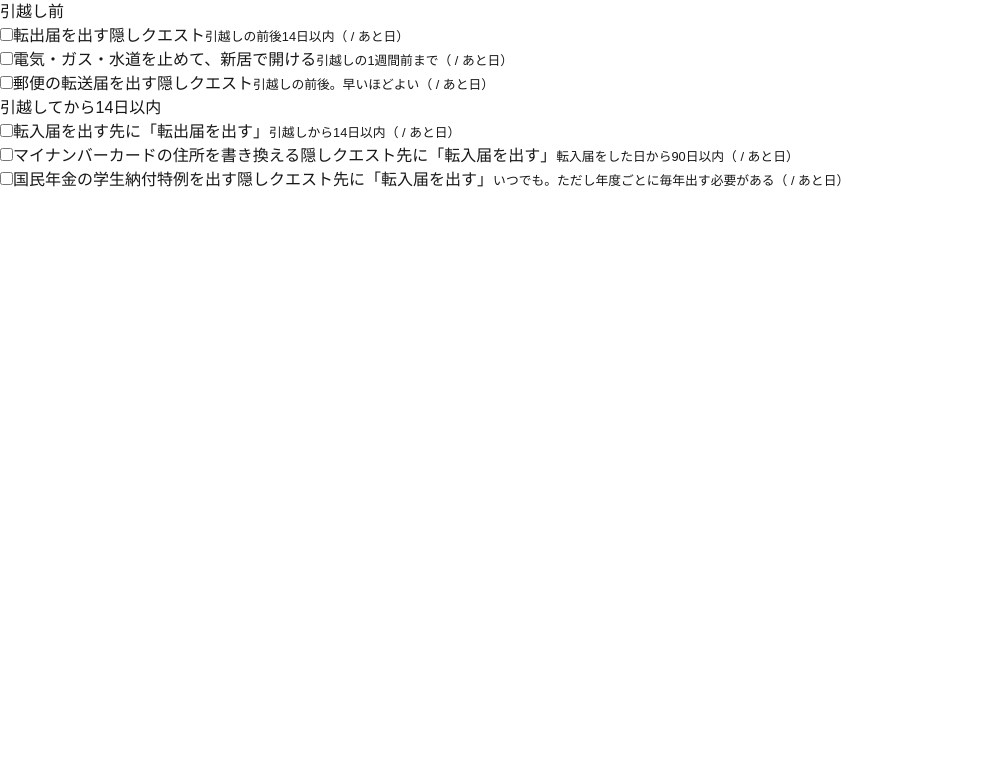
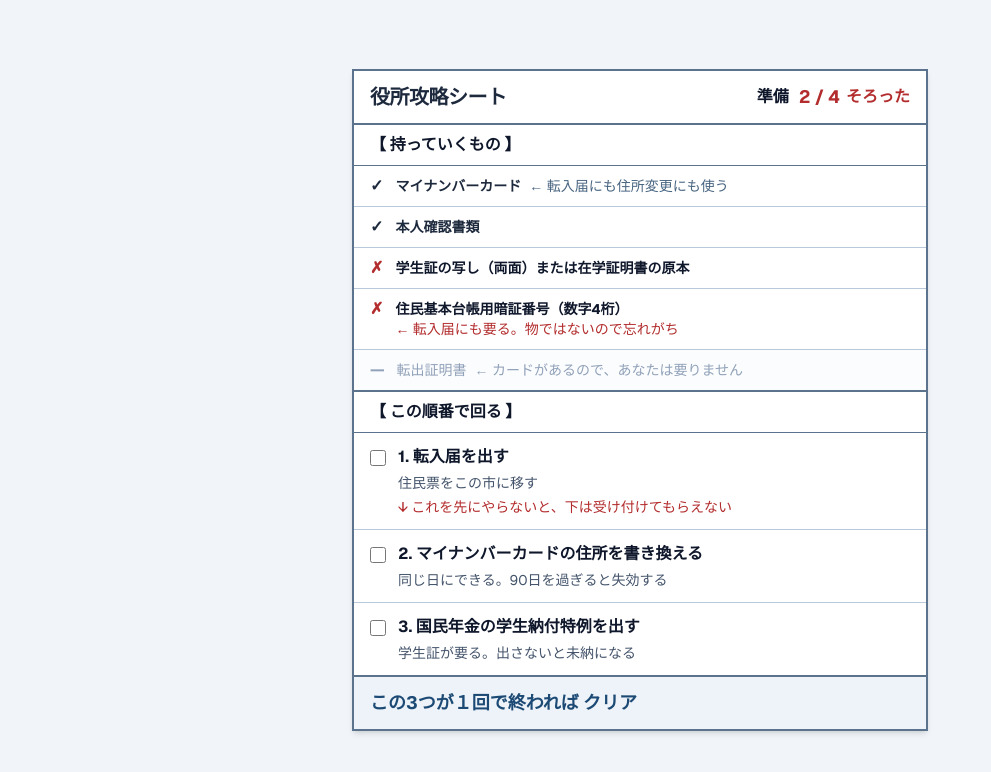
Before and after one commit to PenguinCabinet/kurashi-quest, a Next.js app: page / in a window 1280 px wide. Shown: the top 772 px of the page, without its empty margins (0-991 px from the left). Built offline with nearby package versions, Linux system fonts and the light colour scheme.

Commit message:
クエストUI画面のプロトタイプ

```diff
--- a/src/app/page.tsx
+++ b/src/app/page.tsx
@@ -1,43 +1,62 @@
-"use client"
-import Image from "next/image";
+"use client";
+
+import React, { useEffect, useState } from "react";
 import raw from "@/data/procedures.json";
-import { loadProcedures, buildBoard, toggle, emptyProgress } from "@/lib/quest";
+import { loadProcedures, buildBoard, toggle } from "@/lib/quest";
 import { useLocalStorage } from "usehooks-ts";
-import type { Board, ProcedureFile, Profile, Progress } from "@/lib/quest/types";
+import type { Progress, Profile } from "@/lib/quest/types";
+import { QuestConquestSheet } from "@/components/QuestConquestSheet";
 
 export default function Home() {
+  const [isMounted, setIsMounted] = useState(false);
+
+  useEffect(() => {
+    setIsMounted(true);
+  }, []);
 
   const [progress, setProgress] = useLocalStorage<Progress>(
     "quest_progress",
     {
       doneAt: {},
-      dismissed: []
+      dismissed: [],
     }
   );
 
-  const data = loadProcedures(raw);              // 1回だけでいい
+  const [profile] = useLocalStorage<Profile>(
+    "quest_profile",
+    {
+      occupation: "student",
+      hasMyNumberCard: true,
+      livingAlone: true,
+    }
+  );
 
-  const board = buildBoard(data, {}, progress, "2026-07-28");
-  console.log(board)
+  const today = "2026-07-28";
+  const data = loadProcedures(raw);
+  const board = buildBoard(data, profile, progress, today);
 
-  return board.phases.map((group) => (
-    <section key={group.phase}>
-      <h2>{group.label}</h2>                     {/* 引越し前 / 14日以内 */}
-      {group.quests.map((q) => (
-        <label key={q.id}>
-          <input
-            type="checkbox"
-            checked={q.done}
-            disabled={false}
-            onChange={() => setProgress(toggle(progress, q.id, "2026-07-28"))}
-          />
-          {q.name}
-          {q.hidden && <span>隠しクエスト</span>}
-          {q.lock.locked && <span>先に「{q.lock.blockedByNames[0]}」</span>}
-          <small>{q.deadline.label}（{q.deadline.dueOn} / あと{q.deadline.daysLeft}日）</small>
-        <br/>
-        </label>
-      ))}
-    </section>
-  ));
+  const handleToggleQuest = (questId: string) => {
+    setProgress(toggle(progress, questId, today));
+  };
+
+  if (!isMounted) {
+    return (
+      <main className="min-h-screen bg-slate-100 py-8 px-4 flex flex-col items-center justify-center">
+        <div className="w-full max-w-xl mx-auto bg-white border-2 border-[#5c738e] shadow-md p-8 text-center text-slate-500 font-sans">
+          読み込み中...
+        </div>
+      </main>
+    );
+  }
+
+  return (
+    <main className="min-h-screen bg-slate-100 py-8 px-4 flex flex-col items-center justify-center">
+      {/* 役所攻略シートのみを表示 */}
+      <QuestConquestSheet
+        board={board}
+        progress={progress}
+        onToggleQuest={handleToggleQuest}
+      />
+    </main>
+  );
 }
--- /dev/null
+++ b/src/components/QuestConquestSheet.tsx
@@ -0,0 +1,200 @@
+"use client";
+
+import React, { useState } from "react";
+import type { Board, Progress } from "@/lib/quest";
+import { mergeBring } from "@/lib/quest";
+
+interface QuestConquestSheetProps {
+  board: Board;
+  progress: Progress;
+  onToggleQuest: (questId: string) => void;
+}
+
+export function QuestConquestSheet({
+  board,
+  onToggleQuest,
+}: QuestConquestSheetProps) {
+  // 市役所の手続き一覧（完了済みも含めて取得し、チェック後もシート項目が消えないように表示維持）
+  const cityHallQuests = board.quests.filter(
+    (q) => q.procedure.where.placeKey === "city-hall" || q.phase === "within14"
+  );
+
+  // 市役所の手続きに必要な持ち物を集計
+  const bringItems = mergeBring(
+    cityHallQuests.map((q) => q.procedure),
+    board.profile
+  );
+
+  // 画像(quest-TODO.png)の初期状態に合わせて、本人確認書類とマイナンバーカードをチェック済み(✓)に設定
+  const [checkedBringIds, setCheckedBringIds] = useState<Record<string, boolean>>({
+    "id-doc": true,
+    "honnin-kakunin": true,
+    "mynumber-card": true,
+  });
+
+  const toggleBringItem = (id: string) => {
+    setCheckedBringIds((prev) => ({
+      ...prev,
+      [id]: !prev[id],
+    }));
+  };
+
+  const readyCount = bringItems.filter((b) => checkedBringIds[b.id]).length;
+  const totalCount = bringItems.length;
+
+  return (
+    <div className="w-full max-w-xl mx-auto bg-white border-2 border-[#5c738e] shadow-md font-sans text-slate-900 overflow-hidden my-6">
+      {/* ヘッダー行 */}
+      <div className="px-4 py-3 flex items-center justify-between border-b-2 border-[#5c738e] bg-white">
+        <h1 className="text-xl font-bold tracking-tight text-slate-800">
+          役所攻略シート
+        </h1>
+        <div className="text-base font-bold text-[#b32d2e] flex items-center gap-1.5">
+          <span className="text-slate-900 font-bold mr-1">準備</span>
+          <span className="text-lg font-bold">
+            {readyCount} / {totalCount}
+          </span>
+          <span>そろった</span>
+        </div>
+      </div>
+
+      {/* 【 持っていくもの 】 */}
+      <div>
+        <div className="px-4 py-2 bg-white text-base font-bold text-slate-900 border-b border-[#5c738e]">
+          【 持っていくもの 】
+        </div>
+        <div className="divide-y divide-[#b8c9d9]">
+          {bringItems.map((item) => {
+            const isChecked = !!checkedBringIds[item.id];
+
+            // quest-TODO.png の表示文言・装飾に合わせた注記の個別調整
+            let customNote = item.note;
+            if (item.id === "mynumber-card") {
+              customNote = "← 転入届にも住所変更にも使う";
+            } else if (item.id === "gakuseisho-copy") {
+              customNote = "← これが無いと年金の窓口で止まる";
+            } else if (item.id === "juki-pin") {
+              customNote = "← 転入届にも要る。物ではないので忘れがち";
+            }
+
+            const isWarningNote =
+              item.id === "gakuseisho-copy" || item.id === "juki-pin";
+
+            return (
+              <div
+                key={item.id}
+                onClick={() => toggleBringItem(item.id)}
+                className="px-4 py-2.5 flex items-start gap-3 text-sm cursor-pointer hover:bg-slate-50 transition-colors select-none"
+              >
+                <span
+                  className={`font-bold text-base leading-none pt-0.5 ${
+                    isChecked ? "text-slate-800" : "text-[#b32d2e]"
+                  }`}
+                >
+                  {isChecked ? "✓" : "✗"}
+                </span>
+                <div className="flex-1 flex flex-wrap items-baseline gap-x-2">
+                  <span
+                    className={`font-bold ${
+                      isChecked ? "text-slate-800" : "text-slate-900"
+                    }`}
+                  >
+                    {item.label}
+                  </span>
+                  {customNote && (
+                    <span
+                      className={`text-xs md:text-sm ${
+                        isWarningNote
+                          ? "text-[#b32d2e] font-medium"
+                          : "text-[#486581]"
+                      }`}
+                    >
+                      {customNote}
+                    </span>
+                  )}
+                </div>
+              </div>
+            );
+          })}
+
+          {/* 不要な持ち物・スキップ項目（転出証明書など） */}
+          <div className="px-4 py-2.5 flex items-start gap-3 text-sm text-slate-400 bg-slate-50/50 select-none">
+            <span className="font-bold text-base leading-none pt-0.5 text-slate-400">
+              —
+            </span>
+            <div className="flex-1 flex flex-wrap items-baseline gap-x-2">
+              <span className="text-slate-400">転出証明書</span>
+              <span className="text-xs md:text-sm text-slate-400">
+                ← カードがあるので、あなたは要りません
+              </span>
+            </div>
+          </div>
+        </div>
+      </div>
+
+      {/* 【 この順番で回る 】 */}
+      <div className="border-t-2 border-[#5c738e]">
+        <div className="px-4 py-2 bg-white text-base font-bold text-slate-900 border-b border-[#5c738e]">
+          【 この順番で回る 】
+        </div>
+        <div className="divide-y divide-[#b8c9d9]">
+          {cityHallQuests.map((quest, index) => {
+            const stepNum = index + 1;
+
+            let subNote = quest.what;
+            let orderWarning: string | null = null;
+
+            if (quest.id === "tennyu-todoke") {
+              subNote = "住民票をこの市に移す";
+              orderWarning = "↓ これを先にやらないと、下は受け付けてもらえない";
+            } else if (quest.id === "mynumber-address") {
+              subNote = "同じ日にできる。90日を過ぎると失効する";
+            } else if (quest.id === "gakusei-nofu-tokurei") {
+              subNote = "学生証が要る。出さないと未納になる";
+            }
+
+            return (
+              <div key={quest.id} className="px-4 py-3 text-sm">
+                <div
+                  onClick={() => onToggleQuest(quest.id)}
+                  className="font-bold text-base text-slate-900 flex items-center gap-3 cursor-pointer hover:text-blue-700 transition-colors select-none"
+                >
+                  <input
+                    type="checkbox"
+                    checked={quest.done}
+                    onChange={() => onToggleQuest(quest.id)}
+                    onClick={(e) => e.stopPropagation()}
+                    className="w-4 h-4 rounded text-blue-600 focus:ring-blue-500 cursor-pointer border-slate-400 mt-0.5"
+                  />
+                  <span className={quest.done ? "line-through text-slate-400" : ""}>
+                    {stepNum}. {quest.name}
+                  </span>
+                  {quest.done && (
+                    <span className="text-xs bg-emerald-100 text-emerald-800 font-semibold px-2 py-0.5 rounded ml-auto">
+                      完了
+                    </span>
+                  )}
+                </div>
+                <div className="ml-7 mt-1 text-slate-600 text-xs md:text-sm">
+                  {subNote}
+                </div>
+                {orderWarning && !quest.done && (
+                  <div className="ml-7 mt-1 text-[#b32d2e] font-medium text-xs md:text-sm">
+                    {orderWarning}
+                  </div>
+                )}
+              </div>
+            );
+          })}
+        </div>
+      </div>
+
+      {/* フッター */}
+      <div className="px-4 py-3 bg-[#edf3f8] border-t-2 border-[#5c738e] flex items-center justify-between">
+        <span className="font-bold text-[#1c4a75] text-base md:text-lg">
+          この{cityHallQuests.length}つが１回で終われば クリア
+        </span>
+      </div>
+    </div>
+  );
+}
```
